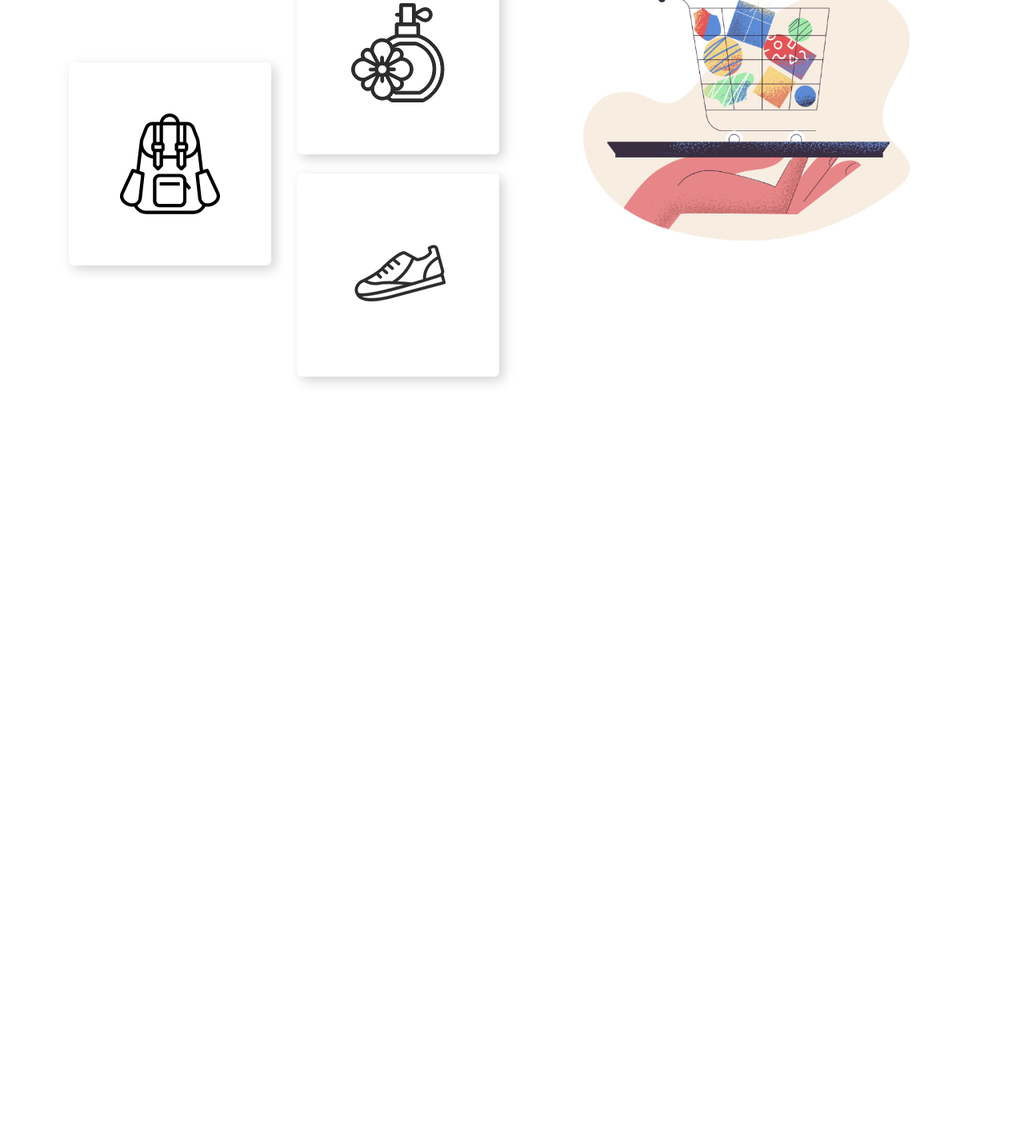
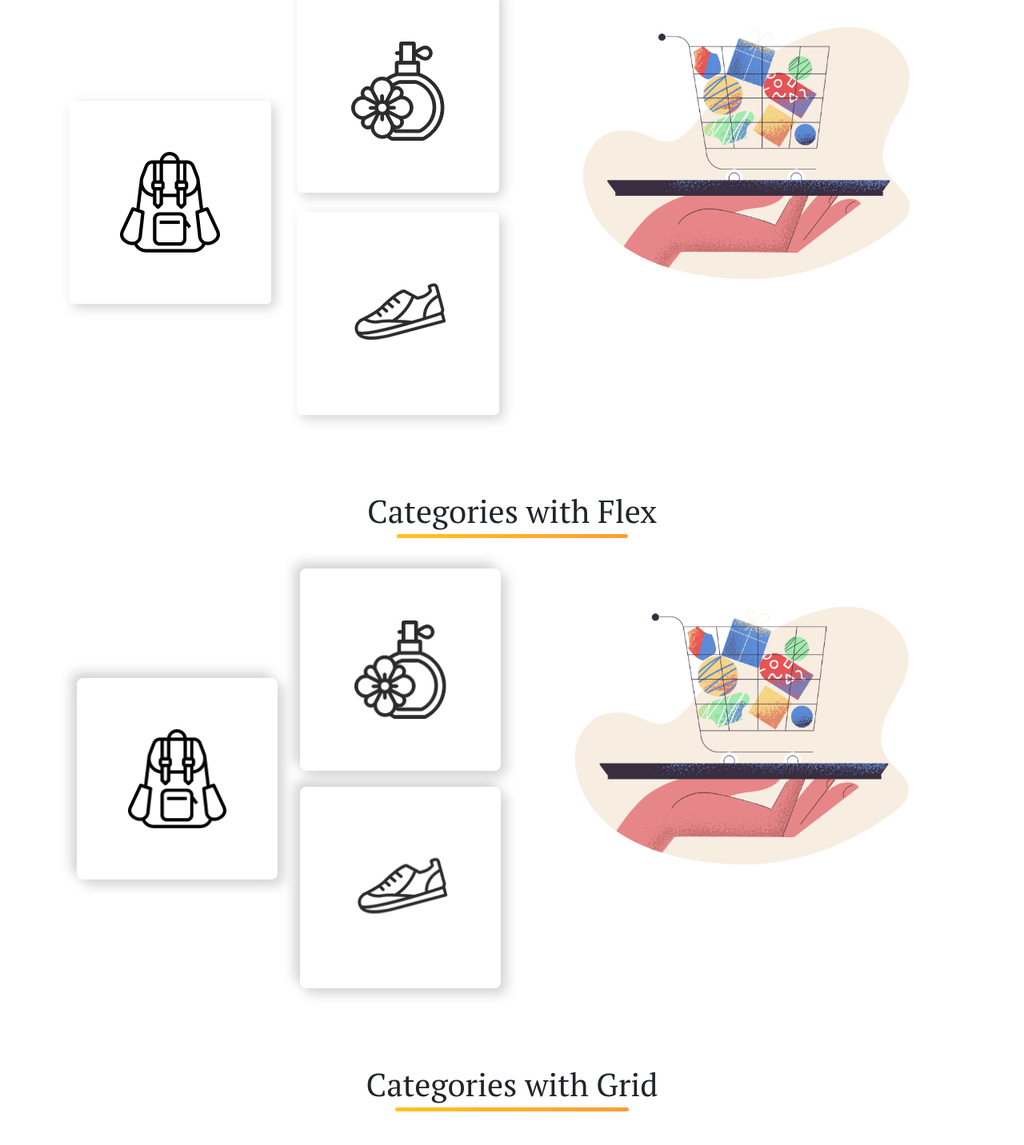
Before and after one commit to Arifprogrammer/HotGadget.com, a plain HTML site: page index.html in a window 1280 px wide. Shown: the part 2426-3858 px from the top of the page at 80% size. Before the commit the page ends 2945 px from the top, so only its background shows below. Drawn offline with Linux system fonts and the light colour scheme.

Commit message:
categories with flex added

```diff
--- a/index.html
+++ b/index.html
@@ -193,11 +193,13 @@
         </div>
       </div>
     </div>
-<!-- ----------------------------Categories------------------------------------ -->
+<!-- ----------------------------Categories with bootstrap------------------------------------ -->
     <div class="container mt-5 mb-5">
-      <h1 class="text-center categories mt-5 mb-5">
-        Categories
-      </h1>
+      <div class="heading">
+        <h1 class="d-inline-block categories mt-5 mb-5">
+          Categories with Bootstrap
+        </h1>
+      </div>
       <div class="row">
         <div class="col-12 col-md-6">
           <div class="row gap-2 gap-sm-0">
@@ -227,7 +229,35 @@
         </div>
       </div>
     </div>
+<!-- ----------------------------Categories with flex------------------------------------ -->
+    <div class="container mt-5 mb-5">
+      <div class="heading">
+        <h1 class="d-inline-block categories mt-5 mb-5">Categories with Flex</h1>
+      </div>
+      <div class="test">
+        <div class="part1">
+          <div class="left1">
+            <img class="testpic" src="hot-gadgets/Categories/bag.png" alt="">
+          </div>
+          <div class="left2">
+            <img  class="testpic"src="hot-gadgets/Categories/perfume.png" alt="">
+            <img class="testpic" src="hot-gadgets/Categories/shoe.png" alt="">
+          </div>
+        </div>
+        <div class="part2">
+          <img src="hot-gadgets/Categories/pale-order.png" alt="">
+        </div>
+      </div>
+      </div>
+<!-- ----------------------------Categories with grid------------------------------------ -->
+      <div class="container mt-5 mb-5">
+        <div class="heading">
+          <h1 class="d-inline-block categories mt-5 mb-5">Categories with Grid</h1>
+        </div>
+        <div class="grid-test">
 
+        </div>
+      </div>
 
 
 
--- a/style.css
+++ b/style.css
@@ -47,6 +47,10 @@ body{
     background: transparent;
     border: none;
 }
+.heading{
+    display: flex;
+    justify-content: center;
+}
 .categories{
     position: relative;
 }
@@ -54,13 +58,60 @@ body{
     content: "";
     position: absolute;
     height: .3rem;
-    width: 7rem;
+    width: 80%;
     border-radius: 5px;
     background: linear-gradient(to right, #FFC41F, #FF9C35);
     top: 110%;
     right: 50%;
     transform: translateX(50%);
 }
+
+
+
+/* ---------------------------------------------
+                    flex
+--------------------------------------------- */
+.test, .part1{
+    display: flex;
+}
+.part1, .part2, .left1, .left2{
+    flex-basis: 50%;
+}
+.left1{
+    display: flex;
+    justify-content: center;
+    align-items: center;
+}
+.left2{
+    display: flex;
+    flex-direction: column;
+    align-items: center;
+}
+.testpic{
+    padding: 3rem;
+    border-radius: .5rem;
+    box-shadow: 7px 7px 15px lightgray,
+                      -7px -7px 15px lightgray;
+}
+.left2 img:nth-child(1){
+    margin-bottom: 1.3rem;
+}
+/* --------------------------------niche pic gular width % a na dile flex basis kaj korbe na------------------- */
+.test img{
+    max-width: 100%;
+}
+
+
+
+/* ---------------------------------------------
+                    grid
+--------------------------------------------- */
+.grid-test{
+
+}
+
+
+
 
 
 
@@ -73,3 +124,45 @@ body{
         overflow: hidden;
     }
 }
+/* -------------------left2 div left1 div er shate lege jacchilo------------------- */
+@media (width <= 1200px) {
+    .left2{
+        margin-left: 2rem;
+    }
+}
+/* -----------------------------large screen a part1 diver pic gula boro dekhacchilo tai--------------------- */
+@media (width >= 1400px) {
+    .part1 img{
+        width: 80%;
+        padding: 3.5rem;
+    }
+}
+/* --------------------Nicher formular explaination min-width 1200px and max-width 1400px--------------------- */
+@media (1200px <= width <= 1400px) {
+    .part1 img{
+        width: 90%;
+        padding: 4rem;
+    }
+}
+/* -----------------part1 & part2 beshi choto hoye jacchilo jeta dekhjte valo lagtesilo na----------------------------- */
+@media (width <= 768px) {
+    .test{
+        flex-direction: column;
+    }
+    .part1, .part2{
+        flex-basis: 100%;
+        flex-direction: column;
+    }
+    .left1, .left2{
+        flex-basis: 100%;
+    }
+    .testpic{
+        padding: 2rem 7rem;
+    }
+    .left1 img{
+        margin-bottom: 1.3rem;
+    }
+    .left2{
+        margin-left: 0px;
+    }
+}
```
